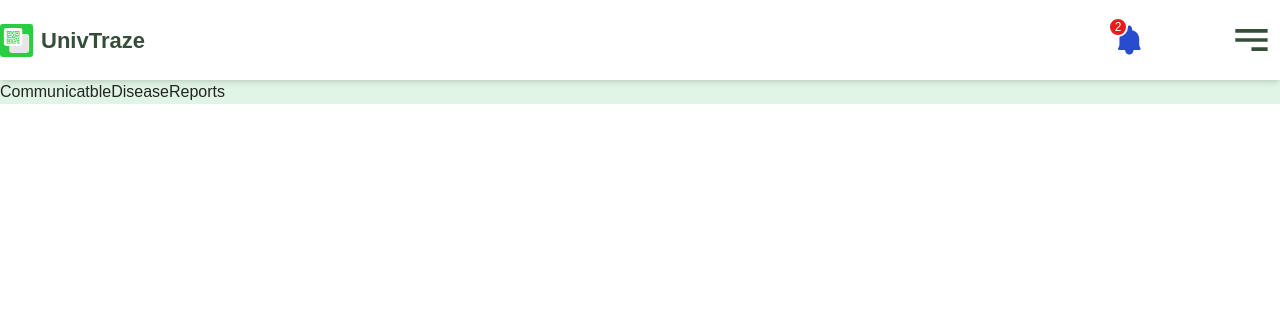
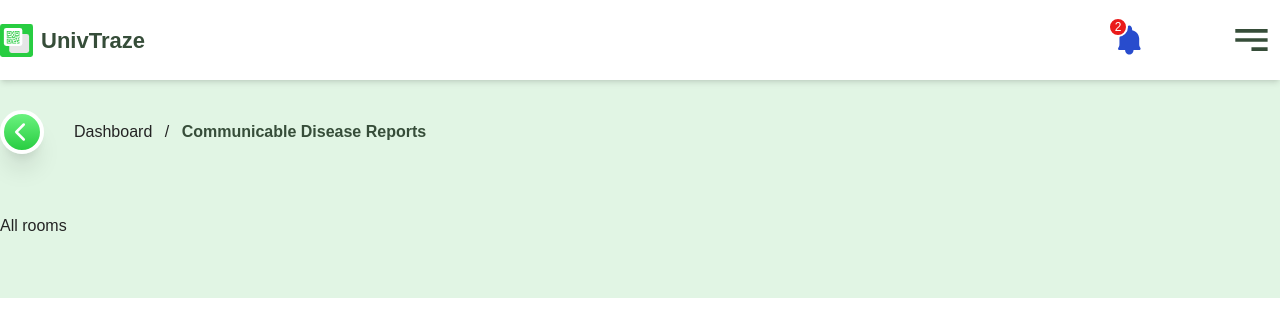
Before and after one commit to JayCabasag/univtraze-admin, a React (Vite) app: page /dashboard/communicable-disease-reports in a window 1280 px wide. Shown: the top 336 px of the page. Built offline with nearby package versions, Linux system fonts and the light colour scheme.

Commit message:
feat: added other pages

```diff
--- a/src/pages/(dashboard)/AllRoomsPage.tsx
+++ b/src/pages/(dashboard)/AllRoomsPage.tsx
@@ -1,3 +1,10 @@
+import Header from '@/components/header/Header';
+
 export default function AllRoomsPage() {
-  return <main>All rooms</main>;
+  return (
+    <main>
+      <Header title="Dashboard" sub={'All rooms'} />
+      <div className="py-[60px] flex flex-col md:flex-row gap-[33px]">All rooms</div>
+    </main>
+  );
 }
--- a/src/pages/(dashboard)/AttendancePage.tsx
+++ b/src/pages/(dashboard)/AttendancePage.tsx
@@ -1,3 +1,10 @@
+import Header from '@/components/header/Header';
+
 export default function AttendancePage() {
-  return <div>AttendancePage</div>;
+  return (
+    <main>
+      <Header title="Dashboard" sub={'Attendance'} />
+      <div className="py-[60px] flex flex-col md:flex-row gap-[33px]">All rooms</div>
+    </main>
+  );
 }
--- a/src/pages/(dashboard)/CommunicableDiseaseReportsPage.tsx
+++ b/src/pages/(dashboard)/CommunicableDiseaseReportsPage.tsx
@@ -1,3 +1,10 @@
+import Header from '@/components/header/Header';
+
 export default function CommunicableDiseaseReportsPage() {
-  return <div>CommunicatbleDiseaseReports</div>;
+  return (
+    <main>
+      <Header title="Dashboard" sub={'Communicable disease reports'} />
+      <div className="py-[60px] flex flex-col md:flex-row gap-[33px]">All rooms</div>
+    </main>
+  );
 }
--- a/src/pages/(dashboard)/CovidUpdatesPhilippinesPage.tsx
+++ b/src/pages/(dashboard)/CovidUpdatesPhilippinesPage.tsx
@@ -1,3 +1,10 @@
+import Header from '@/components/header/Header';
+
 export default function CovidUpdatesPhilippinesPage() {
-  return <div>CovidUpdatesPhilippinesPage</div>;
+  return (
+    <main>
+      <Header title="Dashboard" sub={'Covid update Philippines'} />
+      <div className="py-[60px] flex flex-col md:flex-row gap-[33px]">All rooms</div>
+    </main>
+  );
 }
--- a/src/pages/(dashboard)/EmergencyReportsPage.tsx
+++ b/src/pages/(dashboard)/EmergencyReportsPage.tsx
@@ -1,3 +1,10 @@
+import Header from '@/components/header/Header';
+
 export default function EmergencyReportsPage() {
-  return <div>EmergencyReports</div>;
+  return (
+    <main>
+      <Header title="Dashboard" sub={'Emergency reports'} />
+      <div className="py-[60px] flex flex-col md:flex-row gap-[33px]">All rooms</div>
+    </main>
+  );
 }
--- a/src/pages/(dashboard)/UsersPage.tsx
+++ b/src/pages/(dashboard)/UsersPage.tsx
@@ -1,3 +1,10 @@
+import Header from '@/components/header/Header';
+
 export default function UsersPage() {
-  return <div>UsersPage</div>;
+  return (
+    <main>
+      <Header title="Dashboard" sub={'Users'} />
+      <div className="py-[60px] flex flex-col md:flex-row gap-[33px]">All rooms</div>
+    </main>
+  );
 }
```
